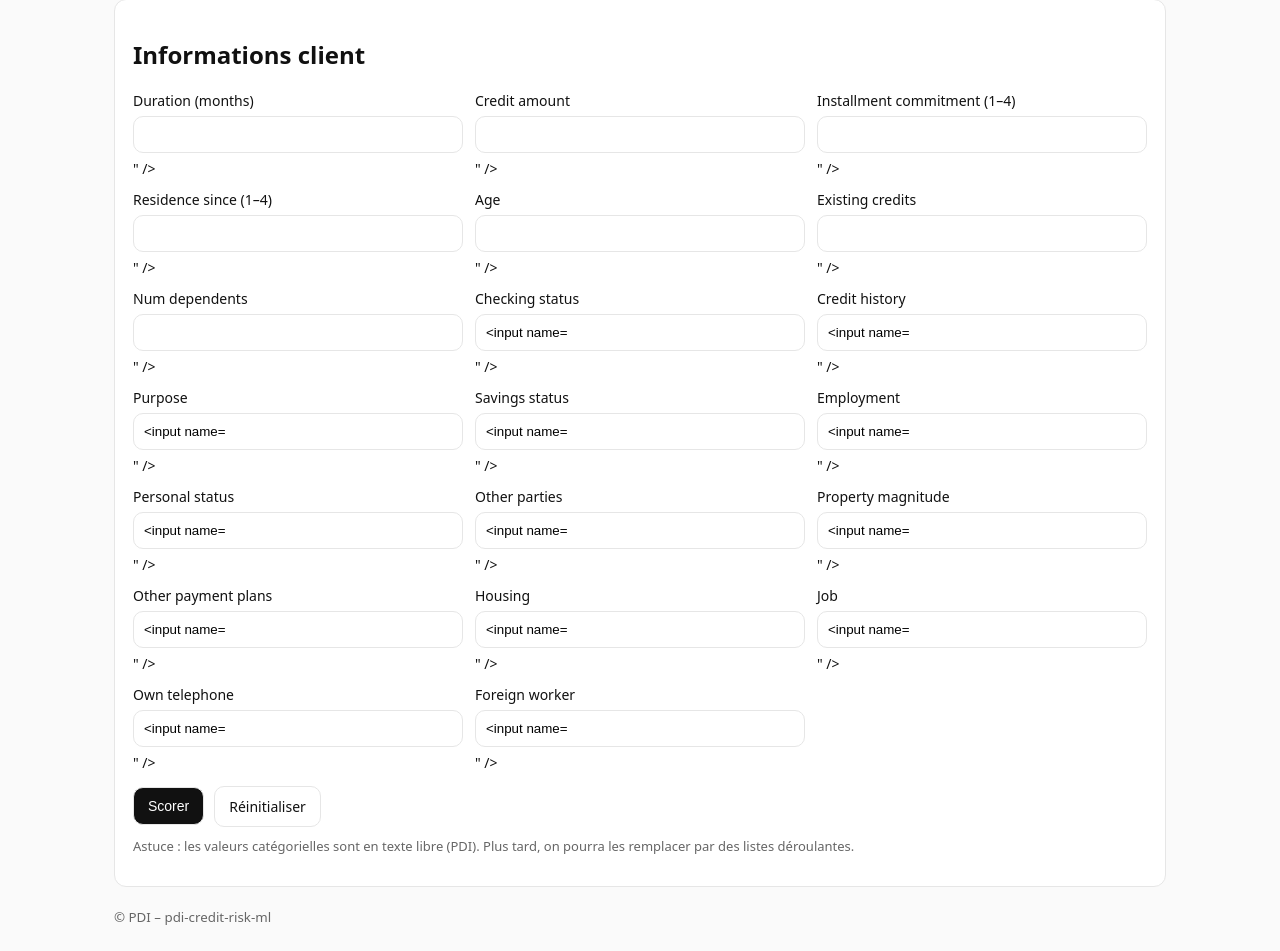
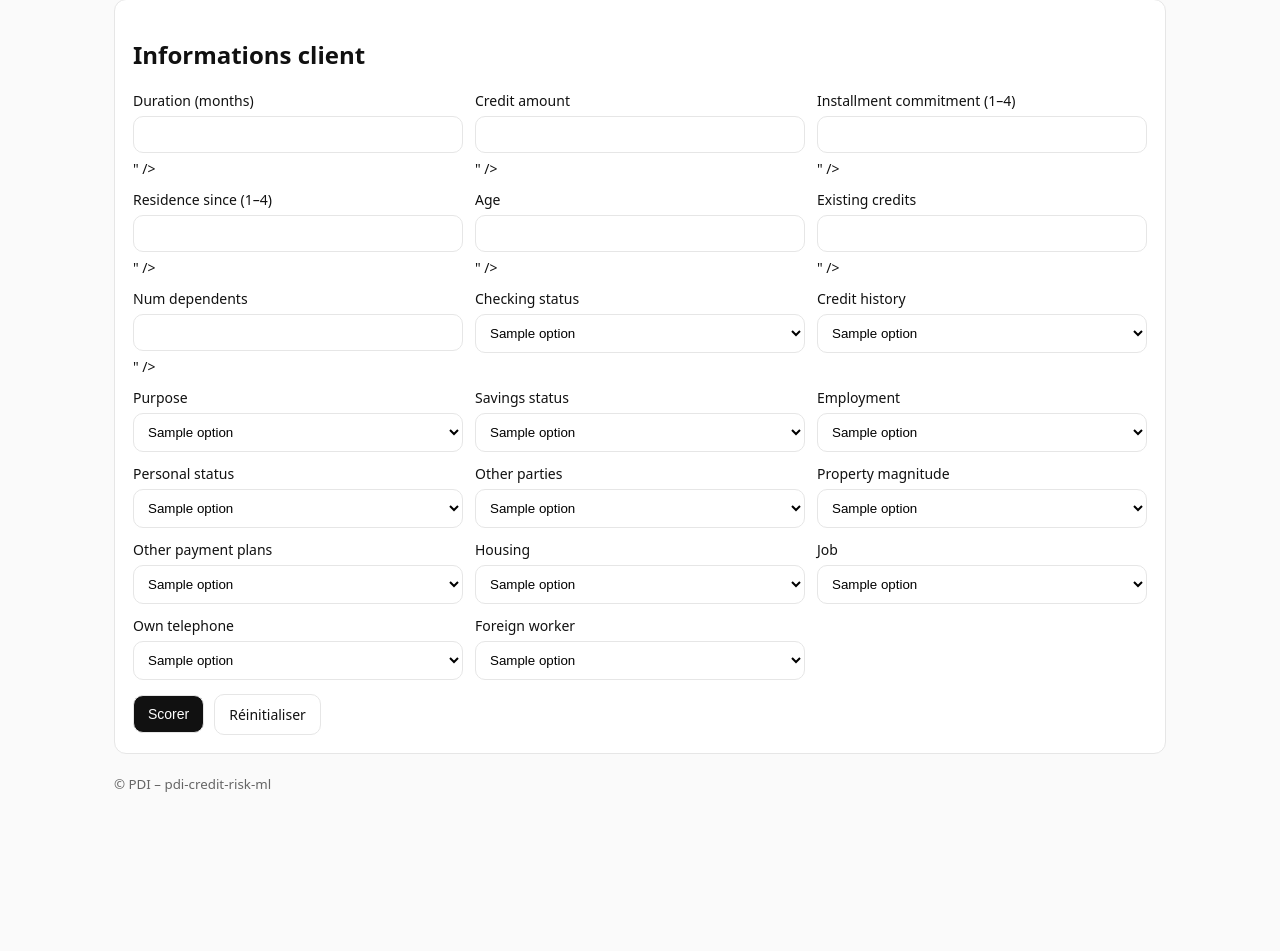
Before and after one commit to fngaha/pdi-credit-risk-ml, a Flask app: template ui/templates/index.html in a window 1280 px wide. Shown: the part 278-1229 px from the top of the page. After the commit the page ends 1070 px from the top, so only its background shows below. Run offline with Flask 3, Linux system fonts and the light colour scheme; the template is opened without the code that fills it: most values are stand-ins (such as "Sample title", 1, 10 or a date in 2020); form fields are guessed from the names that the template uses; parts of the project's set-up code (start-up, migrations or seed data) failed here and were passed over.

Commit message:
feat: improve UI with dataset-driven categorical dropdowns

```diff
--- /dev/null
+++ b/src/api/__init__.py
@@ -0,0 +1 @@
+"""Package principal pour le projet api."""
--- a/api/app.py
+++ b/src/api/app.py
@@ -1,29 +1,24 @@
 from __future__ import annotations
 
 import os
-import sys
 from pathlib import Path
 
 from flask import Flask, jsonify, render_template, request
 from pydantic import ValidationError
 
-# Pour importer src/credit_g_ml
-PROJECT_ROOT = Path(__file__).resolve().parents[1]
-SRC_DIR = PROJECT_ROOT / "src"
-sys.path.append(str(SRC_DIR))
+from api.schemas import CreditRiskRequest, CreditRiskResponse
+from credit_g_ml.inference import load_model, predict_single
+from credit_g_ml.metadata import get_categorical_values
 
-from schemas import CreditRiskRequest, CreditRiskResponse  # noqa: E402
+PROJECT_ROOT = Path(__file__).resolve().parents[2]
+UI_DIR = PROJECT_ROOT / "ui"
 
-from credit_g_ml.inference import load_model, predict_single  # noqa: E402
-
-UI_DIR = PROJECT_ROOT / "ui"
 app = Flask(
     __name__,
-    template_folder=UI_DIR / "templates",
-    static_folder=UI_DIR / "static",
+    template_folder=str(UI_DIR / "templates"),
+    static_folder=str(UI_DIR / "static"),
 )
 
-# Charger le modèle au démarrage (simple et efficace pour un PDI)
 MODEL_PATH = Path(
     os.getenv(
         "MODEL_PATH",
@@ -31,6 +26,29 @@
     )
 )
 pipeline = load_model(MODEL_PATH)
+
+DEFAULT_FORM = {
+    "duration": 24,
+    "credit_amount": 5000,
+    "installment_commitment": 3,
+    "residence_since": 4,
+    "age": 45,
+    "existing_credits": 2,
+    "num_dependents": 1,
+    "checking_status": "0<=X<200",
+    "credit_history": "existing paid",
+    "purpose": "new car",
+    "savings_status": "500<=X<1000",
+    "employment": "4<=X<7",
+    "personal_status": "female div/dep/mar",
+    "other_parties": "guarantor",
+    "property_magnitude": "car",
+    "other_payment_plans": "bank",
+    "housing": "rent",
+    "job": "unskilled resident",
+    "own_telephone": "none",
+    "foreign_worker": "yes",
+}
 
 
 @app.get("/health")
@@ -41,7 +59,9 @@
 @app.post("/predict")
 def predict():
     try:
-        payload = request.get_json(force=True)
+        payload = request.get_json(silent=True)
+        if payload is None:
+            return jsonify({"error": "invalid_json"}), 400
         req = CreditRiskRequest(**payload)
     except ValidationError as e:
         return jsonify({"error": "validation_error", "details": e.errors()}), 422
@@ -50,7 +70,6 @@
 
     result = predict_single(pipeline, req.model_dump())
 
-    # Risk level simple (tu pourras le rendre configurable ensuite)
     if result.probability_bad >= 0.7:
         risk_level = "high"
     elif result.probability_bad >= 0.4:
@@ -64,21 +83,24 @@
         probability_good=result.probability_good,
         risk_level=risk_level,
     )
-
     return jsonify(resp.model_dump())
 
 
 @app.get("/")
 def home():
-    return render_template("index.html")
+    categorical_options = get_categorical_values()
+    return render_template(
+        "index.html",
+        categorical_options=categorical_options,
+        form=DEFAULT_FORM,
+    )
 
 
 @app.post("/ui/predict")
 def ui_predict():
+    form_payload = request.form.to_dict()
+
     try:
-        form_payload = request.form.to_dict()
-
-        # Conversion types numériques (les champs HTML arrivent en string)
         for k in [
             "duration",
             "credit_amount",
@@ -101,6 +123,7 @@
                 error="Validation error",
                 details=e.errors(),
                 form=form_payload,
+                categorical_options=get_categorical_values(),
             ),
             422,
         )
@@ -110,6 +133,7 @@
                 "index.html",
                 error=f"Invalid form data: {e}",
                 form=form_payload,
+                categorical_options=get_categorical_values(),
             ),
             400,
         )
@@ -132,6 +156,7 @@
             "risk_level": risk_level,
         },
         form=req.model_dump(),
+        categorical_options=get_categorical_values(),
     )
 
 
--- a/ui/static/css/style.css
+++ b/ui/static/css/style.css
@@ -119,3 +119,10 @@
   .form-grid { grid-template-columns: 1fr; }
   .grid { grid-template-columns: 1fr; }
 }
+
+select {
+  padding: 10px;
+  border: 1px solid var(--border);
+  border-radius: 10px;
+  background: #fff;
+}
--- a/ui/templates/index.html
+++ b/ui/templates/index.html
@@ -91,67 +91,158 @@
           <!-- Catégorielles (texte libre pour le PDI; handle_unknown="ignore") -->
           <label>
             Checking status
-            <input type="text" name="checking_status" required value="{{ form.checking_status if form else '0<=X<200' }}" />
+            <select name="checking_status" required>
+              {% for option in categorical_options.checking_status %}
+                <option value="{{ option }}"
+                  {% if form and form.checking_status == option %}selected{% endif %}>
+                  {{ option }}
+                </option>
+              {% endfor %}
+            </select>
           </label>
 
           <label>
             Credit history
-            <input type="text" name="credit_history" required value="{{ form.credit_history if form else 'existing paid' }}" />
+            <select name="credit_history" required>
+              {% for option in categorical_options.credit_history %}
+                <option value="{{ option }}"
+                  {% if form and form.credit_history == option %}selected{% endif %}>
+                  {{ option }}
+                </option>
+              {% endfor %}
+            </select>
           </label>
 
           <label>
             Purpose
-            <input type="text" name="purpose" required value="{{ form.purpose if form else 'car (new)' }}" />
+            <select name="purpose" required>
+              {% for option in categorical_options.purpose %}
+                <option value="{{ option }}"
+                  {% if form and form.purpose == option %}selected{% endif %}>
+                  {{ option }}
+                </option>
+              {% endfor %}
+            </select>
           </label>
 
           <label>
             Savings status
-            <input type="text" name="savings_status" required value="{{ form.savings_status if form else '500<=X<1000' }}" />
+            <select name="savings_status" required>
+              {% for option in categorical_options.savings_status %}
+                <option value="{{ option }}"
+                  {% if form and form.savings_status == option %}selected{% endif %}>
+                  {{ option }}
+                </option>
+              {% endfor %}
+            </select>
           </label>
 
           <label>
             Employment
-            <input type="text" name="employment" required value="{{ form.employment if form else '4<=X<7' }}" />
+            <select name="employment" required>
+              {% for option in categorical_options.employment %}
+                <option value="{{ option }}"
+                  {% if form and form.employment == option %}selected{% endif %}>
+                  {{ option }}
+                </option>
+              {% endfor %}
+            </select>
           </label>
 
           <label>
             Personal status
-            <input type="text" name="personal_status" required value="{{ form.personal_status if form else 'female div/dep' }}" />
+            <select name="personal_status" required>
+              {% for option in categorical_options.personal_status %}
+                <option value="{{ option }}"
+                  {% if form and form.personal_status == option %}selected{% endif %}>
+                  {{ option }}
+                </option>
+              {% endfor %}
+            </select>
           </label>
 
           <label>
             Other parties
-            <input type="text" name="other_parties" required value="{{ form.other_parties if form else 'guarantor' }}" />
+            <select name="other_parties" required>
+              {% for option in categorical_options.other_parties %}
+                <option value="{{ option }}"
+                  {% if form and form.other_parties == option %}selected{% endif %}>
+                  {{ option }}
+                </option>
+              {% endfor %}
+            </select>
           </label>
 
           <label>
             Property magnitude
-            <input type="text" name="property_magnitude" required value="{{ form.property_magnitude if form else 'car' }}" />
+            <select name="property_magnitude" required>
+              {% for option in categorical_options.property_magnitude %}
+                <option value="{{ option }}"
+                  {% if form and form.property_magnitude == option %}selected{% endif %}>
+                  {{ option }}
+                </option>
+              {% endfor %}
+            </select>
           </label>
 
           <label>
             Other payment plans
-            <input type="text" name="other_payment_plans" required value="{{ form.other_payment_plans if form else 'bank' }}" />
+            <select name="other_payment_plans" required>
+              {% for option in categorical_options.other_payment_plans %}
+                <option value="{{ option }}"
+                  {% if form and form.other_payment_plans == option %}selected{% endif %}>
+                  {{ option }}
+                </option>
+              {% endfor %}
+            </select>
           </label>
 
           <label>
             Housing
-            <input type="text" name="housing" required value="{{ form.housing if form else 'rent' }}" />
+            <select name="housing" required>
+              {% for option in categorical_options.housing %}
+                <option value="{{ option }}"
+                  {% if form and form.housing == option %}selected{% endif %}>
+                  {{ option }}
+                </option>
+              {% endfor %}
+            </select>
           </label>
 
           <label>
             Job
-            <input type="text" name="job" required value="{{ form.job if form else 'unskilled resident' }}" />
+            <select name="job" required>
+              {% for option in categorical_options.job %}
+                <option value="{{ option }}"
+                  {% if form and form.job == option %}selected{% endif %}>
+                  {{ option }}
+                </option>
+              {% endfor %}
+            </select>
           </label>
 
           <label>
             Own telephone
-            <input type="text" name="own_telephone" required value="{{ form.own_telephone if form else 'none' }}" />
+            <select name="own_telephone" required>
+              {% for option in categorical_options.own_telephone %}
+                <option value="{{ option }}"
+                  {% if form and form.own_telephone == option %}selected{% endif %}>
+                  {{ option }}
+                </option>
+              {% endfor %}
+            </select>
           </label>
 
           <label>
             Foreign worker
-            <input type="text" name="foreign_worker" required value="{{ form.foreign_worker if form else 'yes' }}" />
+            <select name="foreign_worker" required>
+              {% for option in categorical_options.foreign_worker %}
+                <option value="{{ option }}"
+                  {% if form and form.foreign_worker == option %}selected{% endif %}>
+                  {{ option }}
+                </option>
+              {% endfor %}
+            </select>
           </label>
         </div>
 
@@ -160,9 +251,6 @@
           <a class="btn-secondary" href="/">Réinitialiser</a>
         </div>
 
-        <p class="hint">
-          Astuce : les valeurs catégorielles sont en texte libre (PDI). Plus tard, on pourra les remplacer par des listes déroulantes.
-        </p>
       </form>
 
       <footer class="footer">
```
Also changed, not shown: src/credit_g_ml/metadata.py (added, +22 -0 lines), README.md, src/api/schemas.py (renamed from api/schemas.py).
